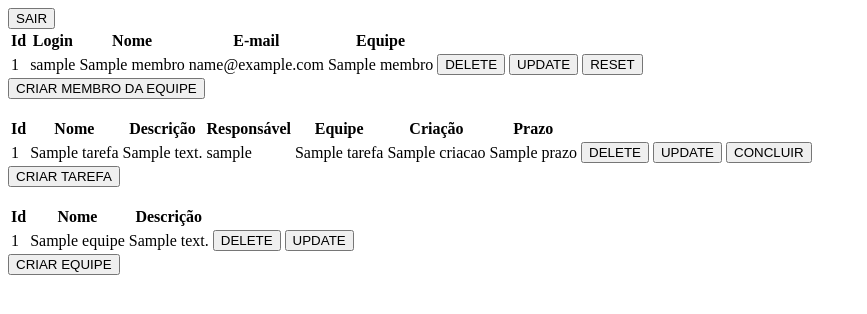
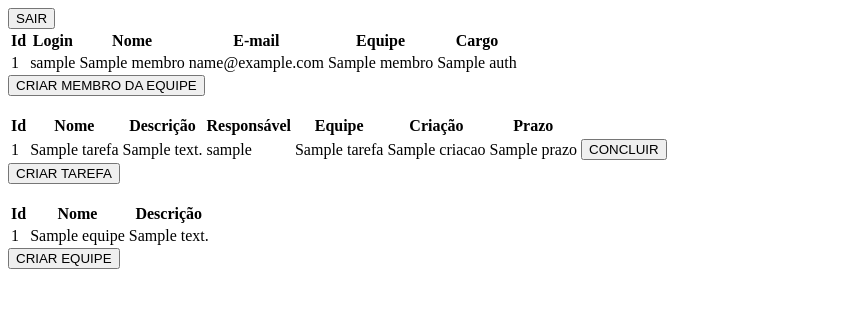
Before and after one commit to Albergaria-Joao/Projeto-COM759, a Flask app: template backend/templates/dashboard.html in a window 1280 px wide. Shown: the top 314 px of the page, without its empty margins (0-867 px from the left). Run offline with Flask 3, Linux system fonts and the light colour scheme; the visitor is signed in with stand-in values (Sample User, id 1); the template is opened without the code that fills it: most values are stand-ins (such as "Sample title", 1, 10 or a date in 2020).

Commit message:
Nova hierarquia implementada

```diff
--- a/backend/app/routes.py
+++ b/backend/app/routes.py
@@ -13,7 +13,15 @@ import random
 def admin_auth(f):
     @wraps(f)
     def wrapper(*args, **kwargs):
-        if "admin" not in session or session["admin"] is False:
+        if "auth" not in session or session["auth"] != "admin":
+            return jsonify(mensagem="Ação não autorizada")
+        return f(*args, **kwargs)
+    return wrapper
+
+def gerente_auth(f):
+    @wraps(f)
+    def wrapper(*args, **kwargs):
+        if "auth" not in session or session["auth"] != "gerente" and session["auth"] != "admin":
             return jsonify(mensagem="Ação não autorizada")
         return f(*args, **kwargs)
     return wrapper
@@ -55,13 +63,14 @@ def login():
     if (hashing(json_data["senha"], user["senha"]) == user["senha"]):
         session["username"] = user["login"]
         session["nome"] = user["nome"]
-        session["admin"] = False
-        if user.get("admin") is not None:
-            session["admin"] = True
+        session["auth"] = user["auth"]
 
         return redirect("/index")
-    else:
-        return redirect("/erro")
+
+
+        # Descomentar para ele mandar isso pro frontend depois
+        # return jsonify(username=user["login"], nome=user["nome"], auth=user["auth"])
+
 
 @app.route('/logout', methods=['POST'])
 def logout():
@@ -84,7 +93,7 @@ def criar_membro_db(dados):
     hashed_password = hashing(password, salt)
     dados["senha"] = hashed_password
 
-    resultado = membro.insert_one(dados)
+    membro.insert_one(dados)
     #
 
 @app.route('/create-membro', methods=['GET', 'POST'])
@@ -130,7 +139,7 @@ def join_membros():
                 "email": 1,
                 "senha": 1,
                 "equipe_nome": "$equipe_info.nome",
-                "admin": 1
+                "auth": 1
             }
         }
     ]))
@@ -149,15 +158,19 @@ def get_membros(membroId=None):
 
     json_data = request.form.to_dict()
     print(json_data)
+
+    if json_data.get("equipe_id") is None: # Se quiser pegar todos os membros, não passar id da equipe
+        return jsonify(json.loads(json_util.dumps(membros)))
+
     if json_data.get("equipe_id") is not None and db.equipe.find_one({"_id": ObjectId(json_data["equipe_id"])}) is not None:
         membros = db.membro.find({"equipe_id": ObjectId(json_data["equipe_id"])}).sort("_id", 1)
-        #print(dict(membros))
+
 
     return jsonify(json.loads(json_util.dumps(membros)))
 
 
 @app.route('/update-membro', methods=['GET', 'POST'])
-@admin_auth
+@gerente_auth
 def update_membro():
     if request.method == 'GET':
         return render_template("update_membro.html")
@@ -167,7 +180,7 @@ def update_membro():
     print(json_data)
     if json_data is not None and db.membro.find_one({"_id": ObjectId(json_data["id"])}) is not None:
         db.membro.update_one({'_id': ObjectId(json_data["id"])},
-                              {"$set": {'nome': json_data["nome"], 'email': json_data["email"], 'equipe_id': json_data["equipe_id"], 'admin': json_data["admin"]}})
+                              {"$set": {'nome': json_data["nome"], 'email': json_data["email"], 'equipe_id': json_data["equipe_id"], 'auth': json_data["auth"]}})
         return jsonify(mensagem='membro atualizado')
     else:
         return jsonify(mensagem='membro não atualizado')
@@ -189,7 +202,7 @@ def reset_senha(membroId):
 
 
 @app.route("/delete-membro/<string:membroId>", methods=['POST'])
-@admin_auth
+@gerente_auth
 def delete_membro(membroId):
 
 
@@ -205,7 +218,7 @@ def delete_membro(membroId):
 
 
 @app.route('/create-tarefa', methods=['GET', 'POST'])
-@admin_auth
+@gerente_auth
 def create_tarefa():
 
     #criar_membro()
@@ -280,7 +293,16 @@ def get_tarefas(tarefaId=None):
         tarefa = db.tarefa.find_one({"_id": ObjectId(tarefaId)})
         return jsonify(json.loads(json_util.dumps(tarefa)))
 
-    tarefas = join_tarefas()
+    json_data = request.form.to_dict()
+
+
+    if json_data.get("equipe_id") is None: # Se quiser pegar todas as tarefas, não passar id da equipe
+        tarefas = join_tarefas()
+        return jsonify(json.loads(json_util.dumps(tarefas)))
+
+    if json_data.get("equipe_id") is not None and db.equipe.find_one({"_id": ObjectId(json_data["equipe_id"])}) is not None:
+        tarefas = db.tarefa.find({"equipe_id": ObjectId(json_data["equipe_id"])}).sort("_id", 1)
+
 
     return jsonify(json.loads(json_util.dumps(tarefas)))
 
@@ -289,7 +311,7 @@ def get_tarefas(tarefaId=None):
 
 
 @app.route('/update-tarefa', methods=['GET', 'POST'])
-@admin_auth
+@gerente_auth
 def update_tarefa():
     if request.method == 'GET':
         return render_template("update_tarefa.html")
@@ -324,7 +346,7 @@ def concluir_tarefa(tarefaId):
     #     return jsonify(mensagem='tarefa não atualizado')
 
 @app.route("/delete-tarefa/<string:tarefaId>", methods=['POST'])
-@admin_auth
+@gerente_auth
 def delete_tarefa(tarefaId):
 
     result = db.tarefa.delete_one({"_id": ObjectId(tarefaId)})
--- a/backend/templates/dashboard.html
+++ b/backend/templates/dashboard.html
@@ -128,6 +128,8 @@
         <th>Nome</th>
         <th>E-mail</th>
         <th>Equipe</th>
+        <th>Cargo</th>
+
       </tr>
       {% for membro in membros %}
       <tr>
@@ -136,7 +138,8 @@
         <td>{{ membro.nome }}</td>
         <td>{{ membro.email }}</td>
         <td>{{ membro.equipe_nome }}</td>
-        {% if session.admin %}
+        <td>{{ membro.auth }}</td>
+        {% if session.auth == "admin" %}
         <td>
           <button class="delete-membro-btn" data-id="{{ membro._id }}">DELETE</button>
         </td>
@@ -176,7 +179,7 @@
         <td>{{ tarefa.equipe_nome }}</td>
         <td>{{ tarefa.criacao }}</td>
         <td>{{ tarefa.prazo }}</td>
-        {% if session.admin %}
+        {% if session.auth == "admin" %}
         <td>
           <button class="delete-tarefa-btn" data-id="{{ tarefa._id }}">DELETE</button>
         </td>
@@ -210,7 +213,7 @@
         <td>{{ equipe._id }}</td>
         <td>{{ equipe.nome }}</td>
         <td>{{ equipe.descricao }}</td>
-        {% if session.admin %}
+        {% if session.auth == "admin" %}
         <td>
           <button class="delete-equipe-btn" data-id="{{ equipe._id }}">DELETE</button>
         </td>
--- a/backend/templates/update_tarefa.html
+++ b/backend/templates/update_tarefa.html
@@ -34,7 +34,7 @@
             url: "http://localhost:5000/get-membros",
             type: "POST",
             dataType: "json",
-            data: { equipe_id: $("#equipe-select").val() },
+            data: { equipe_id: $("#equipe-select").val() }, // Para pegar os membros por equipe, é só passar o ID da equipe no JSON
             success: function (result) {
               //alert("tarefa criado com sucesso!");
               const select = $("#membro-select");
```
Also changed, not shown: backend/templates/create_membro.html (+7 -1 lines), backend/templates/update_membro.html (+8 -3 lines).
